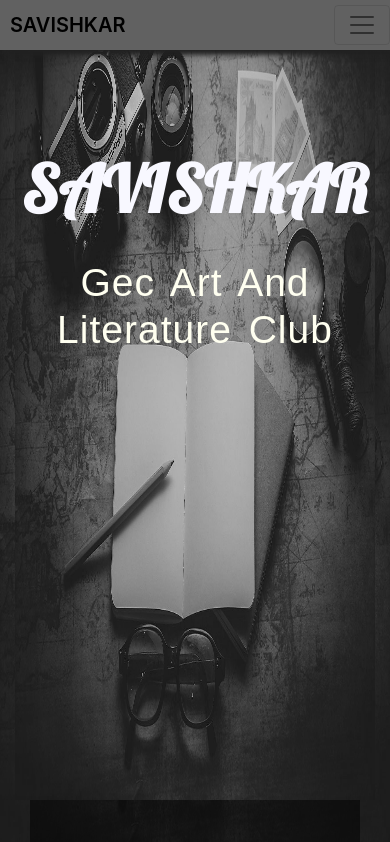
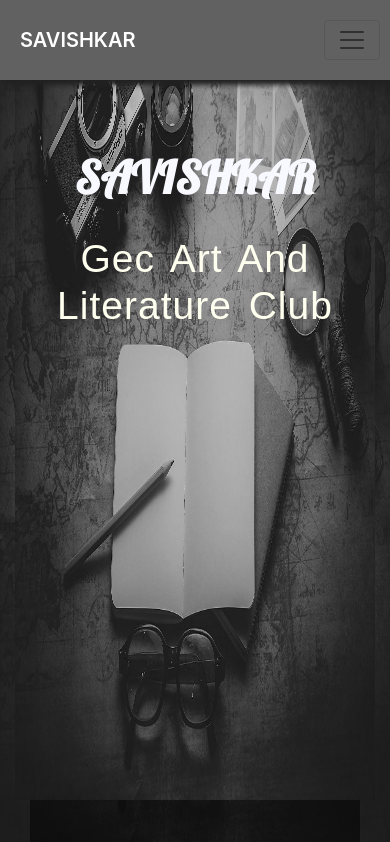
Before and after one commit to kedar-devs/savishkar_web, a React (Create React App) app in the folder savish/: page / in a window 390 px wide. Shown: the top 842 px of the page. Built offline with nearby package versions, Linux system fonts and the light colour scheme.

Commit message:
Hero image done

```diff
--- a/savish/src/components/Home/Home.js
+++ b/savish/src/components/Home/Home.js
@@ -5,9 +5,9 @@ function Home() {
     return (
         <div className='container-fluid background'>
             <div className="background page-headers">
-                <h1 className='text-center text-nowrap'>savishkar</h1>
+                <h2 className='text-center text-nowrap'>savishkar</h2>
                 <br />
-                <h2 className="text-center underheading">gec art and literature club</h2>
+                <h3 className="text-center underheading">gec art and literature club</h3>
             </div>
             <div className=" container-fluid">
                 <div className="container first-half">
--- a/savish/src/components/Navigator/Navigator.js
+++ b/savish/src/components/Navigator/Navigator.js
@@ -16,7 +16,7 @@ function Navigator() {
                   <NavDropdown.Item href="#action/3.1">Poems</NavDropdown.Item>
                   <NavDropdown.Item href="#action/3.2">Paintings</NavDropdown.Item>
                   <NavDropdown.Item href="#action/3.3">Stories</NavDropdown.Item>
-                  <NavDropdown.Item href="#action/3.3">Video</NavDropdown.Item>
+                  <NavDropdown.Item href="#action/3.4">Video</NavDropdown.Item>
                   <NavDropdown.Divider />
                 </NavDropdown>
               </Nav>
--- a/savish/src/components/Navigator/Navigator.module.css
+++ b/savish/src/components/Navigator/Navigator.module.css
@@ -3,15 +3,14 @@
     background-color: #616161;
     box-shadow:5px 5px 5px #212121;
     position: fixed;
-    padding:0;
+    padding:10px;
     width: 100%;
     font-size:1.5em;
 }
 
 .link{
     color:#fff!important;
-    padding:10px;
-    margin: 10px;
+    margin:10px;
 }
 
 .link:hover{
@@ -23,6 +22,7 @@
 .drop{
     color:#fff!important;
     border-radius:5px;
+    padding:10px;
 }
 
 .drop:hover{
@@ -32,11 +32,10 @@
 
 .brand{
     color:#fff!important;
-    padding:10px;
+    margin:10px;
     text-transform: uppercase;
     font-weight: 600;
 }
 .brand:hover{
     color:#000!important;
-
 }
--- a/savish/src/css/important.css
+++ b/savish/src/css/important.css
@@ -35,7 +35,7 @@ header::after{
     margin: auto;
 }
 
-h1{
+h2{
     text-align: center;
     padding-top:150px;
     font-size: 65px;
@@ -96,11 +96,10 @@ i:hover{
     text-transform: capitalize;
 }
 
-h2{
+h3{
     text-align: center;
-    font-family: fantasy;
     font-size:52px;
-    word-spacing: 20px;
+    word-spacing: 16px;
     text-transform: capitalize;
     text-overflow:clip;
 
@@ -110,7 +109,7 @@ h2{
     background-image:url("background.jpg") ;
     background-repeat: no-repeat;
     background-size: cover;
-    height: initial;
+    height: auto;
     min-height: 800px;
     -webkit-background-size: 100%;
     -moz-background-size: cover;
@@ -227,3 +226,13 @@ h2{
     width: 250px;
 
 }
+
+
+@media(max-width:1000px){
+    h2{
+        font-size:45px;
+    }
+    h3{
+        font-size:20px;
+    }
+}
```
